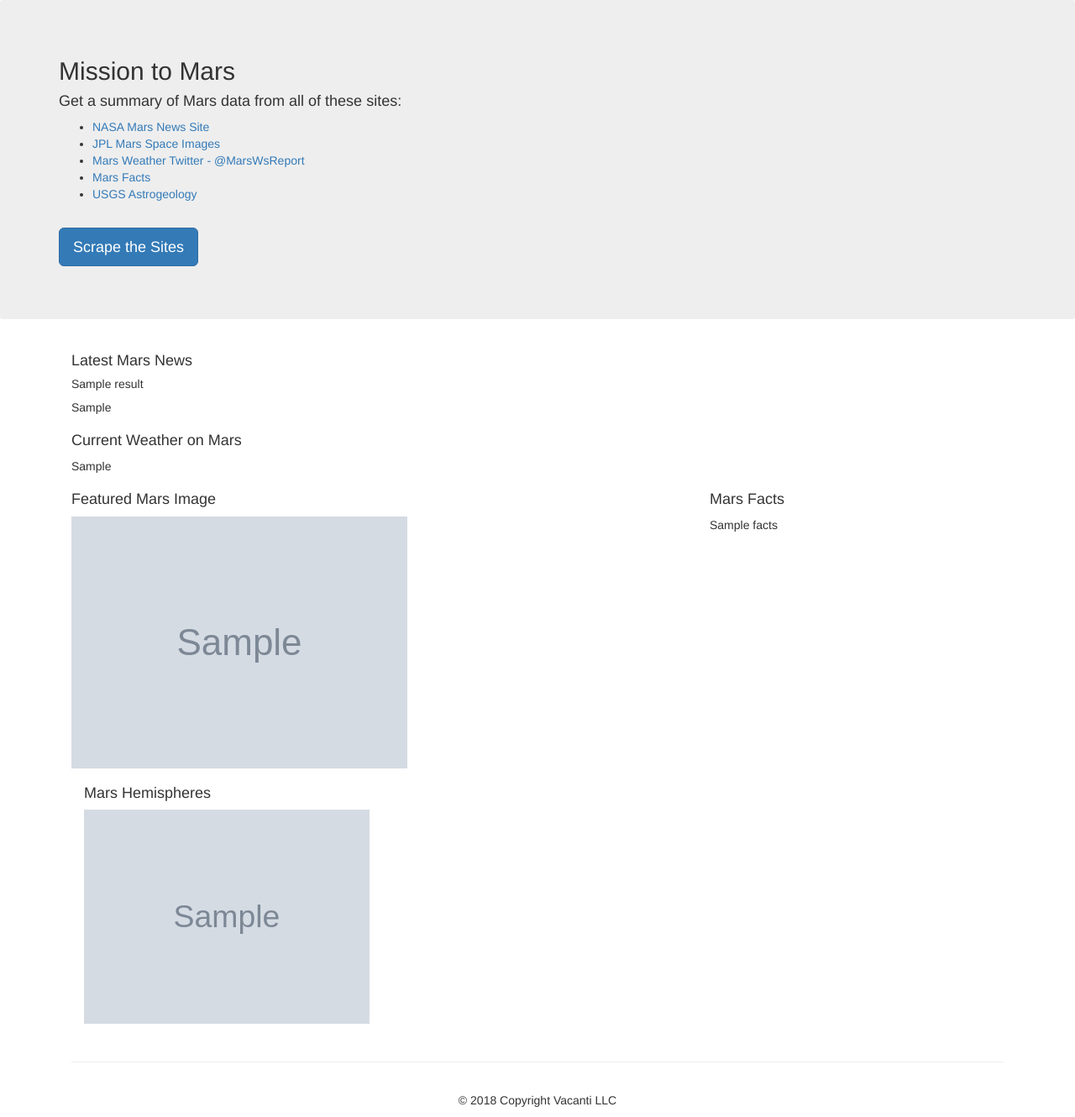
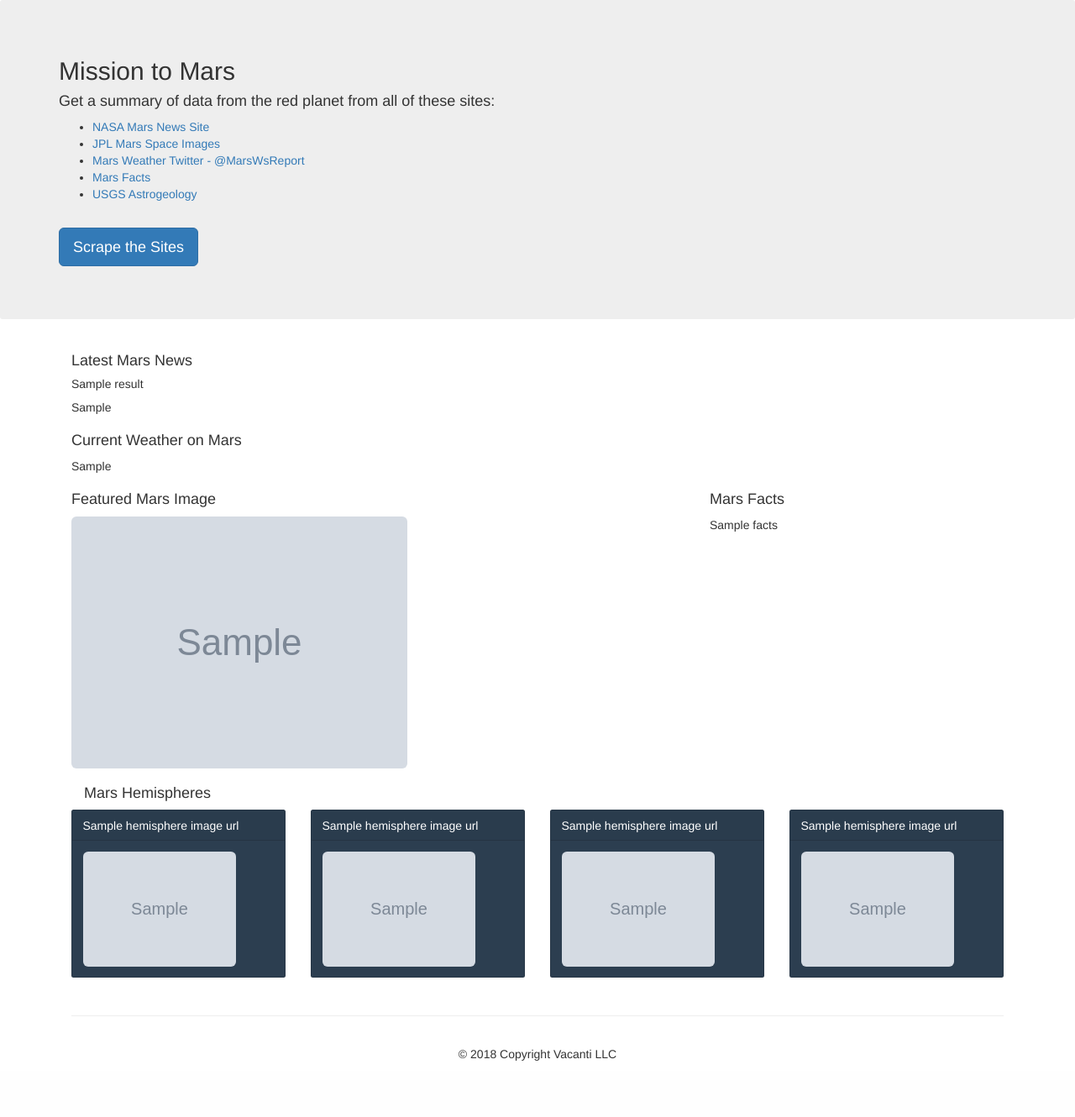
Before and after one commit to jvacanti/MarsData, a Flask app: page / in a window 1280 px wide. Shown: the whole page at 84% size. After the commit the page ends 1263 px from the top, so only its background shows below. Run offline with Flask 2, Linux system fonts and the light colour scheme; grey boxes marked "Sample" are stand-in pictures; a database or web service that is not in the repository returns one stand-in record (values such as "Sample title"); some libraries are stand-ins or nearby versions.

Commit message:
final upload

```diff
--- a/templates/index.html
+++ b/templates/index.html
@@ -17,7 +17,7 @@
     <div class="jumbotron">
         <div class="container">
                 <h2>Mission to Mars</h2>
-                <h4>Get a summary of Mars data from all of these sites:</h4>
+                <h4>Get a summary of data from the red planet from all of these sites:</h4>
 
                     <ul>
                         <li><a href="https://mars.nasa.gov/news/">NASA Mars News Site</a></li>
@@ -52,7 +52,7 @@
         <div class="row">
             <div class="col-sm-12 col-md-8">
                     <h4>Featured Mars Image</h4>
-                <p><img src="{{mars.featured_image_url}}" class="img-responsive"></p>
+                    <p><img src="{{mars.featured_image_url}}" class="img-rounded"></p>
             </div>
 
             <div class="col-sm-12 col-md-4">
@@ -64,71 +64,62 @@
         <div class="row"></div>
             <div class="col-sm-12 col-md-4">
                 <h4>Mars Hemispheres</h4>
-                    <p><img src="{{mars.hemisphere_image_urls|safe}}" class="img-responsive"></p>
+            </div>
+        </div>
+
+    </div>
+
+    <div class="container">
+        <div class="row" item-width="80%">
+
+            <div class="col-sm-6 col-md-3">
+                <div class="card text-white bg-primary mb-3">
+                    <div class="card-header">{{mars.hemisphere_image_urls.1.title}}</div>
+                        <div class="card-body">
+                            <img style="height: 80%; width: 80%; display: block;" src="{{mars.hemisphere_image_urls.0.image}}" class="img-rounded">
+                        </div>
+                </div>
+            </div>
+            <div class="col-sm-6 col-md-3">
+                <div class="card text-white bg-primary mb-3">
+                    <div class="card-header">{{mars.hemisphere_image_urls.2.title}}</div>
+                        <div class="card-body">
+                            <img style="height: 80%; width: 80%; display: block;" src="{{mars.hemisphere_image_urls.2.image}}" class="img-rounded">
+                        </div>
+                </div>
+            </div>
+            <div class="col-sm-6 col-md-3">
+                <div class="card text-white bg-primary mb-3">
+                    <div class="card-header">{{mars.hemisphere_image_urls.3.title}}</div>
+                        <div class="card-body">
+                            <img style="height: 80%; width: 80%; display: block;" src="{{mars.hemisphere_image_urls.3.image}}" class="img-rounded">
+                        </div>
+                </div>
+            </div>
+            <div class="col-sm-6 col-md-3">
+                <div class="card text-white bg-primary mb-3">
+                    <div class="card-header">{{mars.hemisphere_image_urls.0.title}}</div>
+                        <div class="card-body">
+                            <img style="height: 80%; width: 80%; display: block;" src="{{mars.hemisphere_image_urls.0.image}}" class="img-rounded">
                         </div>
                 </div>
             </div>
 
-          <!-- <div class="row">
-                  <div class="col-sm-12 col-md-6">
-                          <div class="card text-white bg-primary mb-3">
-                                  <div class="card-header">City Latitude vs. Cloudiness</div>
-                                  <div class="card-body">
+        </div>
 
-                                    <img style="height: 100%; width: 100%; display: block;" src="images/lat_v_cloud.png" alt="Scatter Plot: Lattitude v. Cloudiness">
-                                    <p class="card-text">According the <a href="https://earthobservatory.nasa.gov/IOTD/view.php?id=85843">NASA</a>, there are three broad bands where...</p>
-                                    <button type="button" class="btn btn-secondary">
-                                        <a href="cloudiness.html" style="color:inherit">Read more</a></button>
     </div>
-                                </div>
-                  </div>
-                  <div class="col-sm-12 col-md-6">
-                          <div class="card text-white bg-primary mb-3">
-                                  <div class="card-header">City Latitude vs. Humidity</div>
-                                  <div class="card-body">
 
-                                    <img style="height: 100%; width: 100%; display: block;" src="images/lat_v_humid.png" alt="Scatter Plot: City Latitude vs. Humidity">
-                                    <p class="card-text">Higher humidity occurred in the middle lattitudes...</p>
-                                    <button type="button" class="btn btn-secondary">
-                                        <a href="humidity.html" style="color:inherit">Read more</a></button>
-                                  </div>
-                                </div>
-                  </div>
-                  <div class="col-sm-12 col-md-6">
-                          <div class="card text-white bg-primary mb-3">
-                                  <div class="card-header">City Latitude vs. Max Temp</div>
-                                  <div class="card-body">
+<br>
 
-                                    <img style="height: 100%; width: 100%; display: block;" src="images/lat_v_temp.png" alt="Scatter Plot: City Latitude vs. Max Temperature">
-                                    <p class="card-text">As expected, the weather becomes significantly warmer...</p>
-                                    <button type="button" class="btn btn-secondary">
-                                        <a href="temperature.html" style="color:inherit">Read more</a></button>
-                                  </div>
-                                </div>
-                  </div>
-                  <div class="col-sm-12 col-md-6">
-                          <div class="card text-white bg-primary mb-3">
-                                  <div class="card-header">City Latitude vs. Wind Speed</div>
-                                  <div class="card-body">
-
-                                    <img style="height: 100%; width: 100%; display: block;" src="images/lat_v_wind.png" alt="Scatter Plot: City Latitude vs. Wind Speed">
-                                    <p class="card-text">Wind speed had an even distribution...</p>
-                                    <button type="button" class="btn btn-secondary">
-                                        <a href="wind.html" style="color:inherit">Read more</a></button>
-                                  </div>
-                                </div>
-                  </div>
-                </div> -->
-<br>
 <div class="col-sm-12">
     <div class="container">
       <div align="center">
         <hr class="my-4">
-
             <br>
             <p>© 2018 Copyright Vacanti LLC</p>
       </div>
     </div>
 </div>
+
 </body>
 </html>
```
Lines whose indentation alone changed are shown as unchanged.
